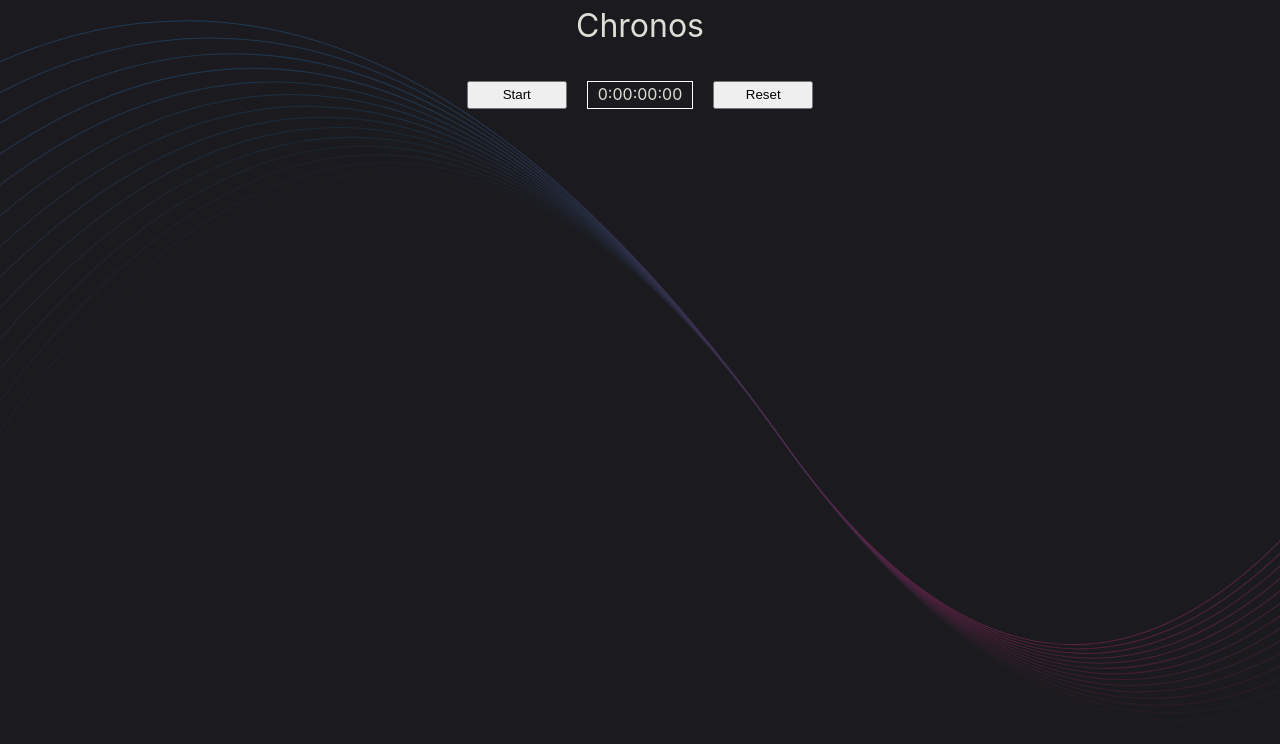
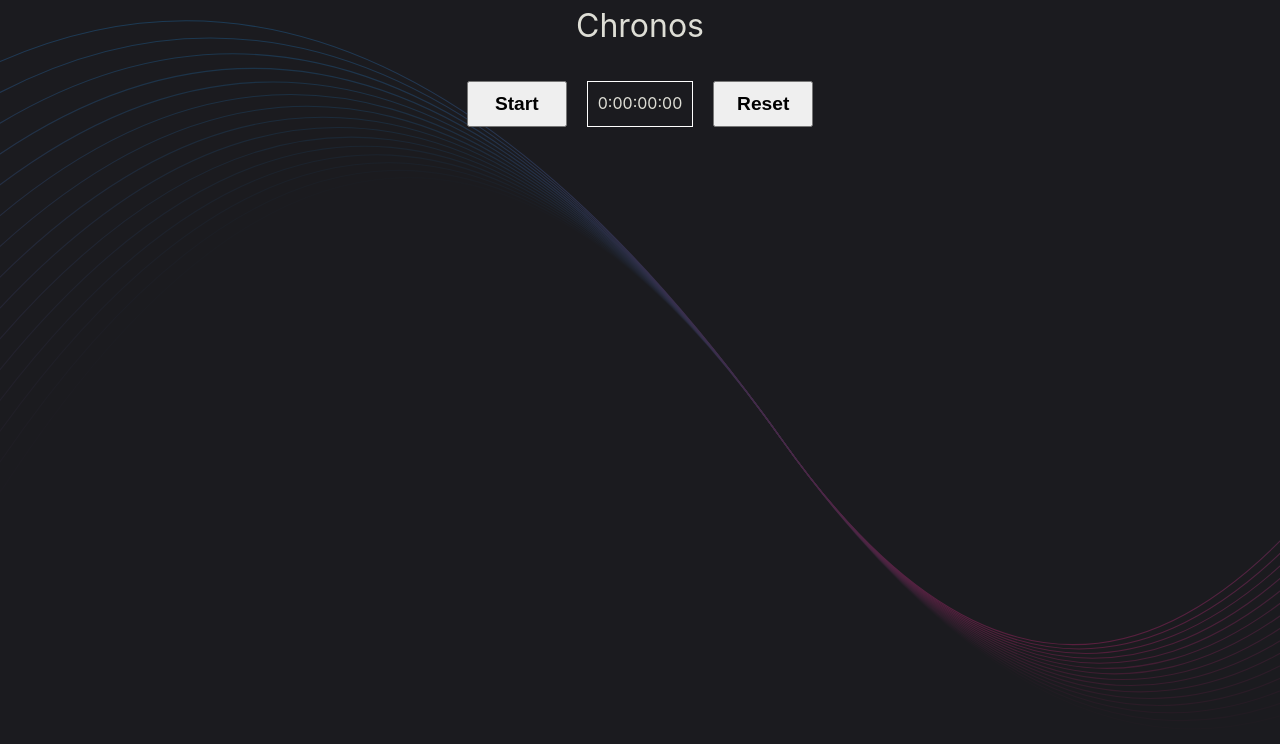
Before and after one commit to kronosGR/kandz-chronos, a React (Vite) app in the folder src/renderer/: page / in a window 1280 px wide. Shown: the top 744 px of the page. Built offline with nearby package versions, Linux system fonts and the light colour scheme.

Commit message:
added timers list

```diff
--- a/src/renderer/src/App.css
+++ b/src/renderer/src/App.css
@@ -17,9 +17,24 @@
 
 button {
   width: 100px;
+  padding: 10px 20px;
+  font-size: 1.2rem;
+  font-weight: bold;
 }
 
 #timer {
   border: 1px solid white;
   padding: 0 10px;
+  display: flex;
+  align-items: center;
 }
+
+#empty-list {
+  margin-top: 10px;
+  background-color: red;
+  color: white;
+}
+
+.timers {
+  text-align: center;
+}
--- a/src/renderer/src/App.jsx
+++ b/src/renderer/src/App.jsx
@@ -6,6 +6,8 @@ function App() {
 
   const [timer, setTimer] = useState(0)
   const [isRunning, setIsRunning] = useState(false)
+  const [timerList, setTimerList] = useState([])
+  const [list, setList] = useState(null)
 
   useEffect(() => {
     let intervalId
@@ -17,19 +19,40 @@ function App() {
     return () => clearInterval(intervalId)
   }, [isRunning, timer])
 
+  useEffect(() => {
+    let list = () => (
+      <>
+        {timerList.map((el, index) => (
+          <TimerToString newTimer={el} key={index} />
+        ))}
+      </>
+    )
+    setList(list)
+  }, [timerList])
+
   const startStop = () => {
     setIsRunning(!isRunning)
+    if (isRunning) {
+      setTimerList([...timerList, timer])
+    }
   }
 
   const reset = () => {
     setTimer(0)
   }
 
-  const TimerToString = () => {
-    const hours = Math.floor(timer / 360000)
-    const mins = Math.floor((timer % 360000) / 6000)
-    const secs = Math.floor((timer % 6000) / 100)
-    const ms = timer % 100
+  const emptyList = () => {
+    setList(null)
+    setTimerList([])
+  }
+
+  const TimerToString = ({ newTimer = 0 }) => {
+    let time = 0
+    time = newTimer == 0 ? (time = timer) : (time = newTimer)
+    const hours = Math.floor(time / 360000)
+    const mins = Math.floor((time % 360000) / 6000)
+    const secs = Math.floor((time % 6000) / 100)
+    const ms = time % 100
 
     return (
       <div>
@@ -43,17 +66,26 @@ function App() {
     <div className="content">
       <h1 id="title">Chronos</h1>
       <div className="content-timer">
-        <button type="button" id="start-stop" onClick={startStop}>
+        <button type="button" onClick={startStop}>
           {isRunning ? 'Stop' : 'Start'}
         </button>
         <div id="timer">
           <TimerToString />
         </div>
-        <button type="button" id="reset-lap" onClick={reset}>
+        <button type="button" onClick={reset} disabled={isRunning}>
           Reset
         </button>
       </div>
-      <div className="laps"></div>
+      <div className="timers">
+        <div>
+          {list}
+          {timerList.length > 0 && (
+            <button type="button" onClick={emptyList} id="empty-list">
+              Empty List
+            </button>
+          )}
+        </div>
+      </div>
     </div>
   )
 }
```
